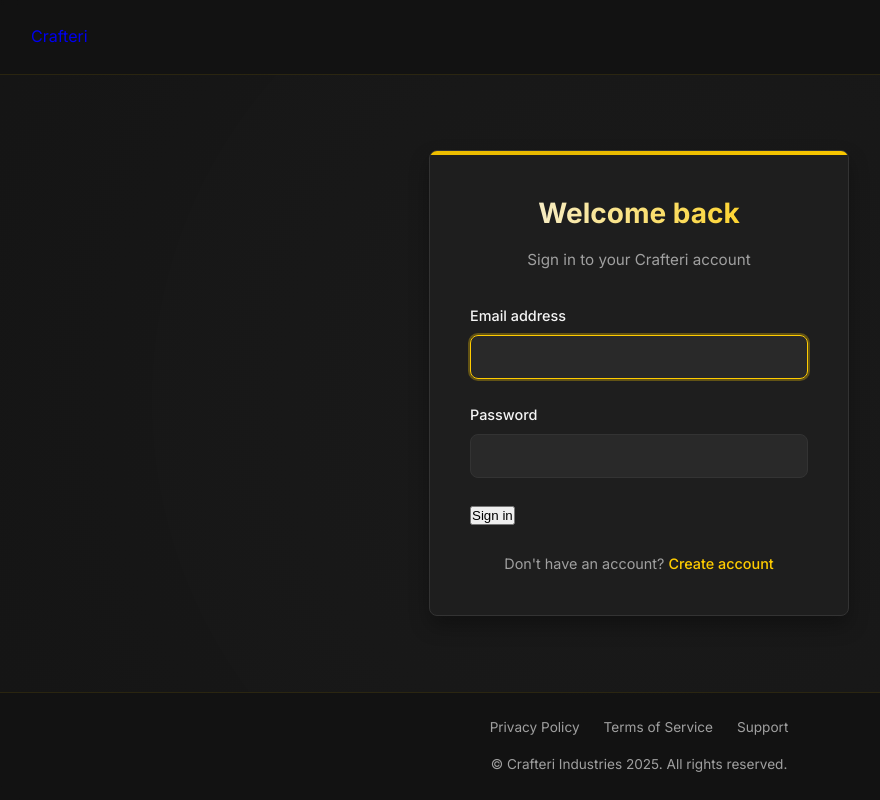
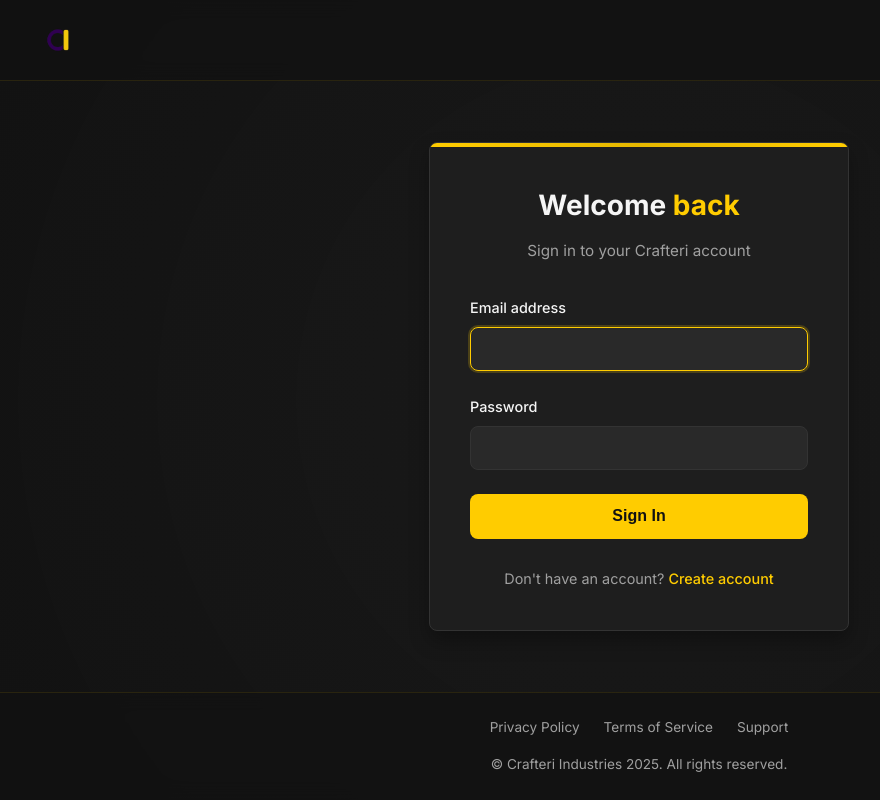
Before and after one commit to FreekinGamez/crafteriauth, a Flask app: page /login in a window 1280 px wide. Shown: the whole page, without its empty margins (1-881 px from the left). Run offline with Flask 2, Linux system fonts and the light colour scheme.

Commit message:
another update

```diff
--- a/backend/requirements.txt
+++ b/backend/requirements.txt
@@ -3,3 +3,4 @@ Werkzeug==2.2.3
 psycopg2-binary==2.9.6
 PyJWT==2.6.0
 python-dotenv==1.0.0
+bcrypt==4.0.1
--- a/static/css/style.css
+++ b/static/css/style.css
@@ -1,22 +1,24 @@
 :root {
+  /* Core colors */
   --bg-dark: #121212;
   --bg-card: #1e1e1e;
   --color-primary: #ffcc00;
   --color-primary-dark: #e6b800;
-  --color-primary-light: #ffd633;
-  --color-primary-glow: rgba(255, 204, 0, 0.5);
+  --color-primary-hover: #ffdc40;
   --color-text: #f5f5f5;
   --color-text-secondary: #a0a0a0;
   --color-border: #333333;
   --color-error: #ff4d4d;
+
+  /* Shadows and effects */
   --border-radius: 8px;
   --shadow-default: 0 10px 20px rgba(0, 0, 0, 0.3);
   --shadow-hover: 0 15px 30px rgba(0, 0, 0, 0.5);
   --blur-amount: 10px;
-  --transition-speed: 0.3s;
+  --transition-speed: 0.2s;
 }
 
-/* Base styles */
+/* Reset and base styles */
 * {
   margin: 0;
   padding: 0;
@@ -31,49 +33,51 @@ body {
   min-height: 100vh;
   display: flex;
   flex-direction: column;
-  position: relative;
-  overflow-x: hidden;
 }
 
+/* Dark gradient background */
 body::before {
   content: '';
   position: fixed;
-  top: -50%;
-  left: -50%;
-  width: 200%;
-  height: 200%;
+  top: 0;
+  left: 0;
+  width: 100%;
+  height: 100%;
   background: radial-gradient(
     circle at center,
-    rgba(30, 30, 30, 0.8) 0%,
-    rgba(18, 18, 18, 1) 70%
+    rgba(30, 30, 30, 0.7) 0%,
+    rgba(18, 18, 18, 1) 100%
   );
   z-index: -1;
 }
 
-/* Header */
+/* Header styles */
 .header {
-  position: relative;
+  position: sticky;
+  top: 0;
   padding: 1.5rem 2rem;
   display: flex;
   justify-content: space-between;
   align-items: center;
   backdrop-filter: blur(var(--blur-amount));
   -webkit-backdrop-filter: blur(var(--blur-amount));
-  background-color: rgba(18, 18, 18, 0.8);
+  background-color: rgba(18, 18, 18, 0.9);
   border-bottom: 1px solid rgba(255, 204, 0, 0.1);
-  z-index: 10;
+  z-index: 100;
 }
 
 .header .logo {
+  font-size: 1.5rem;
+  font-weight: 700;
+  color: var(--color-primary);
+  text-decoration: none;
   display: flex;
   align-items: center;
-  text-decoration: none;
-  transition: all var(--transition-speed) ease;
+  transition: transform var(--transition-speed) ease;
 }
 
 .header .logo:hover {
   transform: translateY(-2px);
-  filter: drop-shadow(0 0 8px var(--color-primary-glow));
 }
 
 .logo-image {
@@ -81,22 +85,16 @@ body::before {
   width: auto;
 }
 
-/* Main content */
+/* Main content area */
 .main-content {
   flex: 1;
   display: flex;
   align-items: center;
   justify-content: center;
   padding: 2rem;
-  position: relative;
 }
 
-.dashboard-main {
-  align-items: flex-start;
-  padding-top: 3rem;
-}
-
-/* Auth container */
+/* Auth container (login/signup form) */
 .auth-container {
   width: 100%;
   max-width: 420px;
@@ -107,15 +105,9 @@ body::before {
   position: relative;
   overflow: hidden;
   border: 1px solid var(--color-border);
-  transition: transform var(--transition-speed) ease,
-              box-shadow var(--transition-speed) ease;
 }
 
-.auth-container:hover {
-  box-shadow: 0 15px 30px rgba(0, 0, 0, 0.4);
-}
-
-.auth-container:before {
+.auth-container::before {
   content: "";
   position: absolute;
   top: 0;
@@ -123,8 +115,6 @@ body::before {
   width: 100%;
   height: 4px;
   background: linear-gradient(90deg, var(--color-primary), var(--color-primary-dark), var(--color-primary));
-  background-size: 200% 100%;
-  animation: gradientShift 3s ease infinite;
 }
 
 .auth-header {
@@ -136,10 +126,11 @@ body::before {
   font-size: 1.75rem;
   font-weight: 700;
   margin-bottom: 0.75rem;
-  background: linear-gradient(90deg, var(--color-text), var(--color-primary));
-  -webkit-background-clip: text;
-  background-clip: text;
-  -webkit-text-fill-color: transparent;
+  color: var(--color-text);
+}
+
+.auth-header h1 span {
+  color: var(--color-primary);
 }
 
 .auth-header p {
@@ -192,75 +181,167 @@ body::before {
 .form-group input:focus {
   outline: none;
   border-color: var(--color-primary);
-  box-shadow: 0 0 0 2px rgba(255, 204, 0, 0.3);
+  box-shadow: 0 0 0 2px rgba(255, 204, 0, 0.2);
 }
 
-.form-group input:focus + label {
-  color: var(--color-primary);
-}
-
-/* Button styles */
-.btn-primary {
+/* Button styles with smooth traveling line animation */
+.form-group button {
   width: 100%;
-  padding: 0.75rem;
+  padding: 0.85rem;
   background-color: var(--color-primary);
-  color: #000;
+  color: #121212;
   border: none;
   border-radius: var(--border-radius);
   font-size: 1rem;
   font-weight: 600;
   cursor: pointer;
+  transition: background-color 0.3s, transform 0.3s;
   position: relative;
-  overflow: hidden;
-  transition: all 0.3s ease;
+  overflow: visible;
 }
 
-.btn-primary:hover {
-  background-color: var(--color-primary-dark);
-  box-shadow: 0 0 20px var(--color-primary-glow);
+/* Button hover state */
+.form-group button:hover {
+  background-color: var(--color-primary-hover);
   transform: translateY(-2px);
+  box-shadow: 0 0 10px rgba(255, 204, 0, 0.5);
 }
 
-.btn-primary:active {
+.form-group button:active {
   transform: translateY(0);
 }
 
-/* Button shine effect */
-.btn-primary .btn-shine {
+/* Create the traveling line segment */
+.form-group button::after {
+  content: '';
   position: absolute;
-  top: 0;
-  left: -100%;
-  width: 100%;
-  height: 100%;
-  background: linear-gradient(
-    120deg,
-    transparent,
-    rgba(255, 255, 255, 0.3),
-    transparent
-  );
-  transition: all 0.5s ease;
+  width: 20px;
+  height: 2px;
+  background-color: white;
+  box-shadow: 0 0 8px rgba(255, 255, 255, 0.8);
+  opacity: 0;
+  transition: opacity 0.2s;
+  pointer-events: none;
 }
 
-.btn-primary:hover .btn-shine {
-  left: 100%;
+/* Apply the animation only on hover */
+.form-group button:hover::after {
+  opacity: 1;
+  animation: simple-trace 3s infinite;
+}
+
+/* Simple animation that traces around the button */
+@keyframes simple-trace {
+  /* Start hidden */
+  0% {
+    opacity: 0;
+    top: -1px;
+    left: -20px;
+  }
+
+  /* Fade in & top edge start */
+  5% {
+    opacity: 1;
+    top: -1px;
+    left: 0;
+    width: 20px;
+    height: 2px;
+  }
+
+  /* Top edge moving right */
+  25% {
+    top: -1px;
+    left: calc(100% - 20px);
+    width: 20px;
+    height: 2px;
+  }
+
+  /* Right edge moving down */
+  30% {
+    top: 0;
+    left: calc(100% + 1px);
+    width: 2px;
+    height: 20px;
+  }
+
+  /* Right edge continuing down */
+  45% {
+    top: calc(100% - 20px);
+    left: calc(100% + 1px);
+    width: 2px;
+    height: 20px;
+  }
+
+  /* Bottom edge moving left */
+  50% {
+    top: calc(100% + 1px);
+    left: calc(100% - 20px);
+    width: 20px;
+    height: 2px;
+  }
+
+  /* Bottom edge continuing left */
+  65% {
+    top: calc(100% + 1px);
+    left: 0;
+    width: 20px;
+    height: 2px;
+  }
+
+  /* Left edge moving up */
+  70% {
+    top: calc(100% - 20px);
+    left: -1px;
+    width: 2px;
+    height: 20px;
+  }
+
+  /* Left edge continuing up */
+  85% {
+    top: 0;
+    left: -1px;
+    width: 2px;
+    height: 20px;
+  }
+
+  /* Fade out */
+  90% {
+    opacity: 1;
+    top: -1px;
+    left: 0;
+    width: 0;
+    height: 0;
+  }
+
+  /* Invisible wait period */
+  100% {
+    opacity: 0;
+  }
+}
+
+/* Ensure button content is above effects */
+.form-group button span {
+  position: relative;
+  z-index: 2;
 }
 
 .form-footer {
-  margin-top: 1.5rem;
+  margin-top: 1.75rem;
   text-align: center;
   color: var(--color-text-secondary);
   font-size: 0.9rem;
 }
 
+/* Link underline animation restored */
 .form-footer a {
   color: var(--color-primary);
   text-decoration: none;
   font-weight: 500;
   position: relative;
-  transition: color 0.2s ease;
+  transition: color var(--transition-speed) ease;
 }
 
-.form-footer a:after {
+.form-footer a::after {
   content: '';
   position: absolute;
   width: 0;
--- a/templates/login.html
+++ b/templates/login.html
@@ -3,26 +3,22 @@
 <head>
     <meta charset="UTF-8">
     <meta name="viewport" content="width=device-width, initial-scale=1.0">
-    <title>Login - CrafteriAuth</title>
+    <title>Sign In - CrafteriAuth</title>
+    <link rel="icon" type="image/png" href="{{ url_for('static', filename='images/icon.png') }}">
     <link rel="stylesheet" href="https://fonts.googleapis.com/css2?family=Inter:wght@400;500;600;700&display=swap">
     <link rel="stylesheet" href="{{ url_for('static', filename='css/style.css') }}">
 </head>
 <body>
     <header class="header">
         <a href="{{ url_for('home') }}" class="logo">
-            <svg viewBox="0 0 24 24" fill="none" xmlns="http://www.w3.org/2000/svg">
-                <path d="M12 2L2 7L12 12L22 7L12 2Z" stroke="currentColor" stroke-width="2" stroke-linecap="round" stroke-linejoin="round"/>
-                <path d="M2 17L12 22L22 17" stroke="currentColor" stroke-width="2" stroke-linecap="round" stroke-linejoin="round"/>
-                <path d="M2 12L12 17L22 12" stroke="currentColor" stroke-width="2" stroke-linecap="round" stroke-linejoin="round"/>
-            </svg>
-            Crafteri
+            <img src="{{ url_for('static', filename='images/logo.png') }}" alt="Crafteri" class="logo-image">
         </a>
     </header>
 
     <main class="main-content">
         <div class="auth-container">
             <div class="auth-header">
-                <h1>Welcome back</h1>
+                <h1>Welcome <span>back</span></h1>
                 <p>Sign in to your Crafteri account</p>
             </div>
 
@@ -48,7 +44,7 @@
                 </div>
 
                 <div class="form-group">
-                    <button type="submit">Sign in</button>
+                    <button type="submit"><span>Sign In</span></button>
                 </div>
             </form>
 
```
Also changed, not shown: other parts of static/css/style.css (+36 -58 lines), backend/login.py (+16 -2 lines), backend/signup.py (+7 -3 lines), templates/dashboard.html (+6 -8 lines), templates/signup.html (+4 -8 lines), README.md (added). Lines whose indentation alone changed are shown as unchanged.
